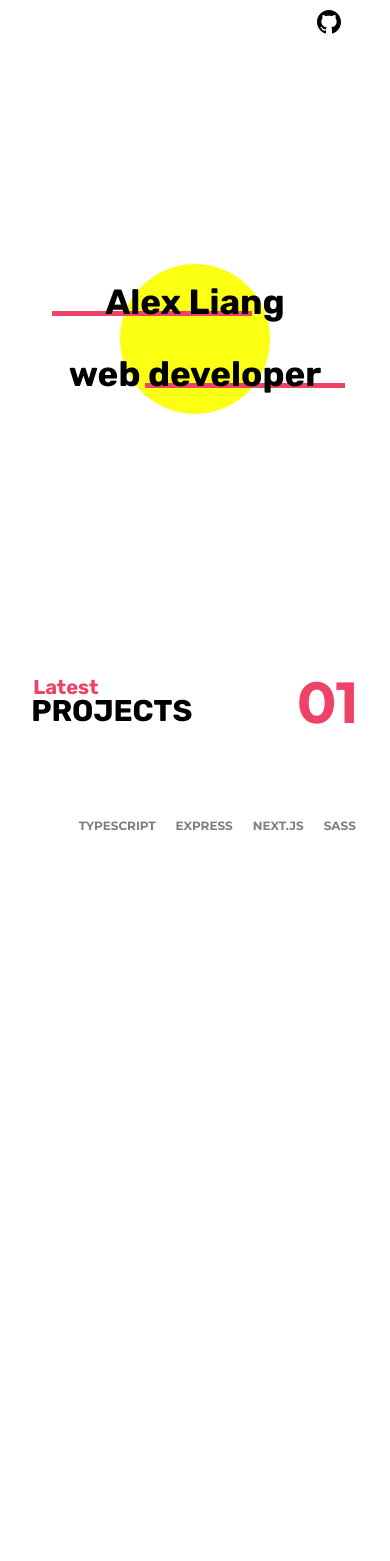
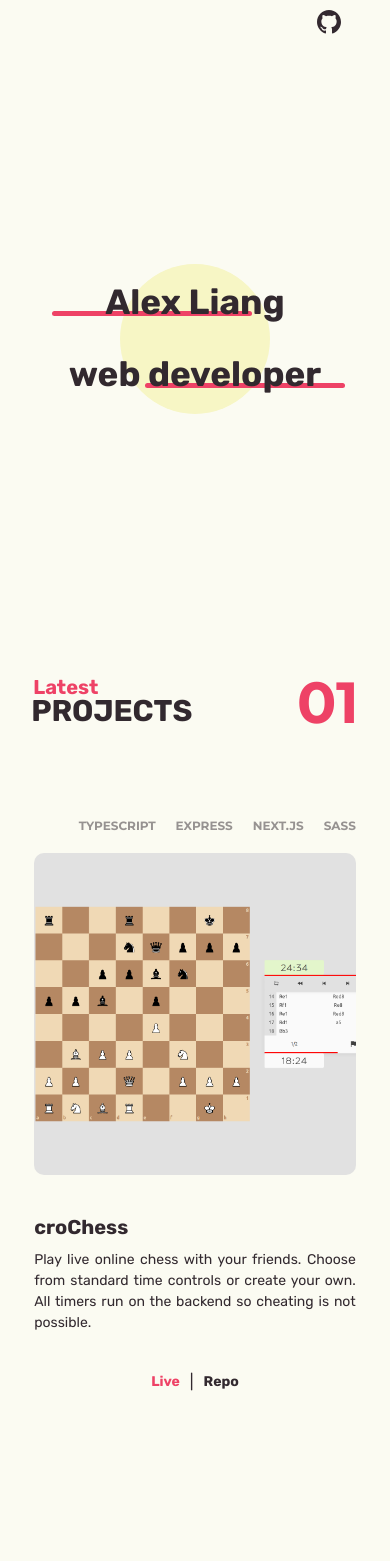
Before and after one commit to nksupermarket/portfolio, a React (Create React App) app: page / in a window 390 px wide. Shown: the top 1561 px of the page. Before the commit the page ends 844 px from the top, so only its background shows below. Built offline with nearby package versions, Linux system fonts and the light colour scheme.

Commit message:
changed light mode colors, added dark mode colors, changed contact form slide animation to right

```diff
--- a/src/components/ContactSection.tsx
+++ b/src/components/ContactSection.tsx
@@ -103,7 +103,7 @@ export default function ContactSection({
         number={sectionNumber}
         animationRef={headerAnimeRef}
       />
-      <Slide dir="up" animationRef={formAnimeRef}>
+      <Slide dir="right" animationRef={formAnimeRef}>
         <>
           <form
             ref={form}
--- a/src/components/Project.tsx
+++ b/src/components/Project.tsx
@@ -84,7 +84,8 @@ export default function Project({
           <a className={styles.live} href={links.live}>
             Live
           </a>
-          |<a href={links.repo}>Repo</a>
+          <span className={styles.divider}>|</span>
+          <a href={links.repo}>Repo</a>
         </Scale>
       </Slide>
 
--- a/src/styles/AboutSection.module.scss
+++ b/src/styles/AboutSection.module.scss
@@ -3,12 +3,11 @@
 .main {
   margin-bottom: 100px;
   overflow-y: hidden;
-  overflow-x: hidden;
 
   header {
     align-items: flex-end;
     z-index: 99;
-    background-color: white;
+    background-color: var(--background);
   }
 
   & > * {
--- a/src/styles/ContactSection.module.scss
+++ b/src/styles/ContactSection.module.scss
@@ -15,7 +15,7 @@
     background-size: 200% 100%;
     background-image: linear-gradient(
       to right,
-      white 50%,
+      var(--background) 50%,
       var(--accent) 50%
     );
     height: 42px;
@@ -28,10 +28,10 @@
 
     &:hover {
       background-position: -100% 0;
-      color: white;
+      color: var(--background);
 
       :global(.lds-ellipsis) div {
-        background-color: white;
+        background-color: var(--background);
       }
     }
 
--- a/src/styles/Header.module.scss
+++ b/src/styles/Header.module.scss
@@ -1,7 +1,7 @@
 @use './mixins';
 
 .main {
-  height: 100%;
+  height: 100vh;
   width: 100%;
   @include mixins.flex(column, true);
   row-gap: 60px;
@@ -44,6 +44,7 @@
     width: $lineWidth;
     height: $lineHeight;
     background: var(--accent);
+    border-radius: 9px;
   }
 
   .top {
@@ -67,8 +68,12 @@
 
 @media screen and (max-width: 992px) {
   .main {
-    height: 80%;
+    height: 80vh;
     row-gap: 40px;
+  }
+
+  .underline {
+    border-radius: 5px;
   }
 
   @include style(200px, 5px, 46px, 350px, 9px, 51px, 122px);
@@ -78,5 +83,10 @@
   .main {
     row-gap: 30px;
   }
+
+  .underline {
+    border-radius: 3px;
+  }
+
   @include style(150px, 3px, 30px, 200px, 5px, 33px, 76px);
 }
--- a/src/styles/Nav.module.scss
+++ b/src/styles/Nav.module.scss
@@ -6,4 +6,8 @@
   left: 0;
   right: 0;
   margin-right: 10%;
+
+  img {
+    filter: var(--main-text-filter);
+  }
 }
--- a/src/styles/Project.module.scss
+++ b/src/styles/Project.module.scss
@@ -14,10 +14,6 @@
     .stack {
       flex-direction: row-reverse;
     }
-  }
-
-  span {
-    position: absolute;
   }
 }
 
@@ -54,6 +50,11 @@
       }
     }
   }
+}
+
+.divider {
+  user-select: none;
+  color: var(--main-text);
 }
 
 .img_col {
--- a/src/styles/SkillsSection.module.scss
+++ b/src/styles/SkillsSection.module.scss
@@ -14,7 +14,7 @@
     height: 0;
     border-radius: 20px;
     overflow: hidden;
-    box-shadow: 0px 20px 20px 10px rgba(150, 150, 150, 0.1);
+    box-shadow: 0px 20px 20px 10px rgba(var(--RGB_box-shadow), 0.1);
   }
 
   img {
@@ -58,6 +58,11 @@
   background: #222;
 }
 
+.mongodb,
+.express {
+  background-color: white;
+}
+
 @media screen and (max-width: 576px) {
   .list {
     margin: 50px 0;
@@ -65,7 +70,7 @@
     li {
       width: 25%;
       padding-bottom: 25%;
-      box-shadow: 0px 10px 20px 5px rgba(150, 150, 150, 0.1);
+      box-shadow: 0px 10px 20px 5px rgba(var(--RGB_box-shadow), 0.1);
     }
   }
 
--- a/src/styles/_variables.scss
+++ b/src/styles/_variables.scss
@@ -1,6 +1,15 @@
 $colors-light: (
-  background: #fff,
-  main-text: #000,
+  background: #fbfbf2,
+  main-text: #32292f,
   accent: #ee4266,
-  circle: #fbff12
+  circle: #f7f6c5,
+  box-shadow: #969696
 );
+
+$colors-dark: (
+  background: #34344a,
+  main-text: #fbfbf2,
+  accent: #ee4266,
+  circle: #585481,
+  box-shadow: #585858
+);
--- a/src/styles/index.scss
+++ b/src/styles/index.scss
@@ -3,6 +3,14 @@
 
 :root[color-mode='light'] {
   @include mixins.getThemeColors(variables.$colors-light);
+  --main-text-filter: invert(12%) sepia(3%) saturate(3722%)
+    hue-rotate(267deg) brightness(95%) contrast(85%);
+}
+
+:root[color-mode='dark'] {
+  @include mixins.getThemeColors(variables.$colors-dark);
+  --main-text-filter: invert(94%) sepia(4%) saturate(771%)
+    hue-rotate(331deg) brightness(107%) contrast(97%);
 }
 
 * {
@@ -17,14 +25,27 @@ body {
 html,
 body,
 #root,
-.App,
-.max-div {
-  height: 100%;
+.App {
   width: 100%;
 }
 
+body,
 .App {
   position: relative;
+  background: var(--background);
+}
+
+input,
+textarea,
+button,
+input[type='submit'],
+input[type='reset'] {
+  background: none;
+  color: inherit;
+  border: none;
+  padding: 0;
+  font: inherit;
+  outline: inherit;
 }
 
 html,
@@ -41,6 +62,19 @@ p,
 ul {
   margin: 0;
   padding: 0;
+}
+
+h1,
+h2,
+h3,
+h4,
+h5,
+h6,
+p,
+label,
+input,
+textarea {
+  color: var(--main-text);
 }
 
 h1,
@@ -105,19 +139,6 @@ ul {
 
 button {
   cursor: pointer;
-}
-
-input,
-textarea,
-button,
-input[type='submit'],
-input[type='reset'] {
-  background: none;
-  color: inherit;
-  border: none;
-  padding: 0;
-  font: inherit;
-  outline: inherit;
 }
 
 input[type='text'],
```
